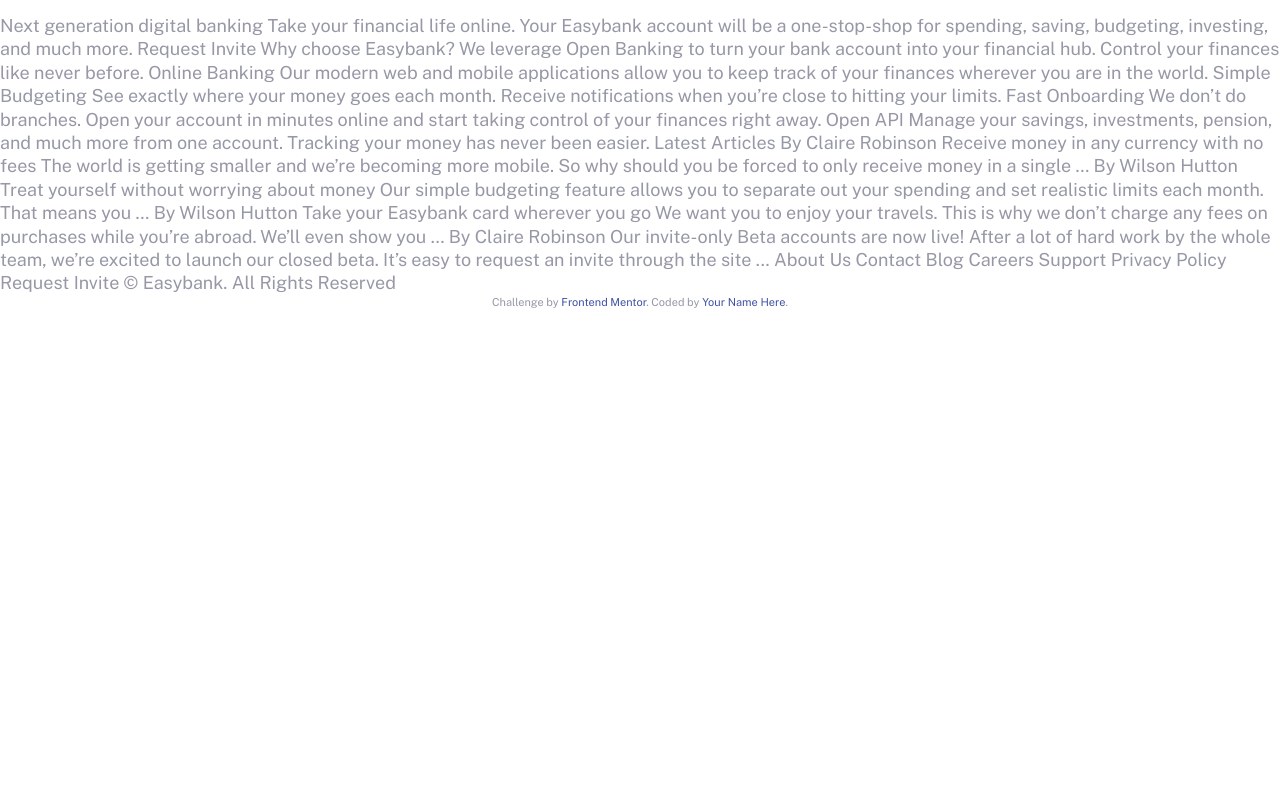
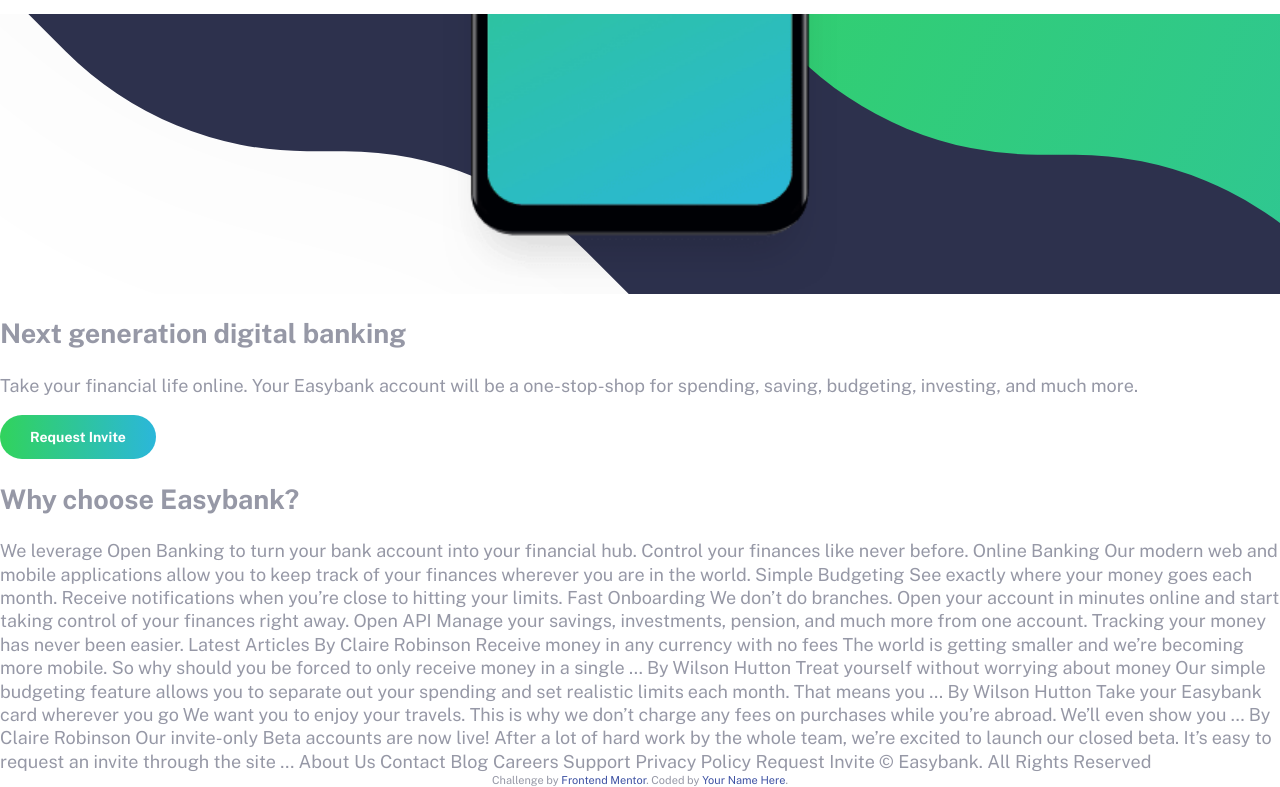
Before and after one commit to gabrielalimact/easybank-landingpage, a plain HTML site: page index.html in a window 1280 px wide. Shown: the part 64-851 px from the top of the page. Before the commit the page ends 800 px from the top, so only its background shows below. Drawn offline with nearby package versions, Linux system fonts and the light colour scheme.

Commit message:
new conf on header

```diff
--- a/index.html
+++ b/index.html
@@ -61,16 +61,31 @@
       <a href="#">Careers</a>
     </div>
   </header>
-  Next generation digital banking
 
-  Take your financial life online. Your Easybank account will be a one-stop-shop
-  for spending, saving, budgeting, investing, and much more.
+  <section class="hero">
+    <div class="hero__image"></div>
 
-  Request Invite
+    <div class="hero__text">
+      <h1>
+        Next generation digital banking
+      </h1>
+      <p>
+        Take your financial life online. Your Easybank account will be a one-stop-shop for spending, saving, budgeting, investing, and much more.
+      </p>
+      <button type="button" class="button">Request Invite</button>
+
+    </div>
+  </section>
+
+  <section class="choices">
+    <h2>
+      Why choose Easybank?
+    </h2>
+  </section>
 
 
 
-  Why choose Easybank?
+
 
   We leverage Open Banking to turn your bank account into your financial hub. Control
   your finances like never before.
```
